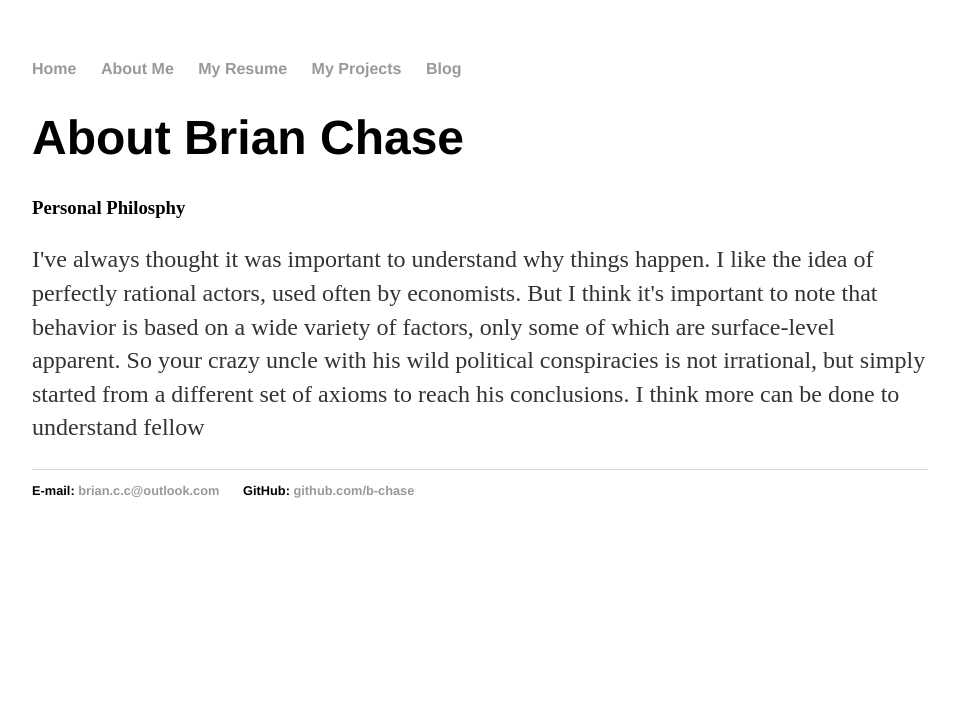
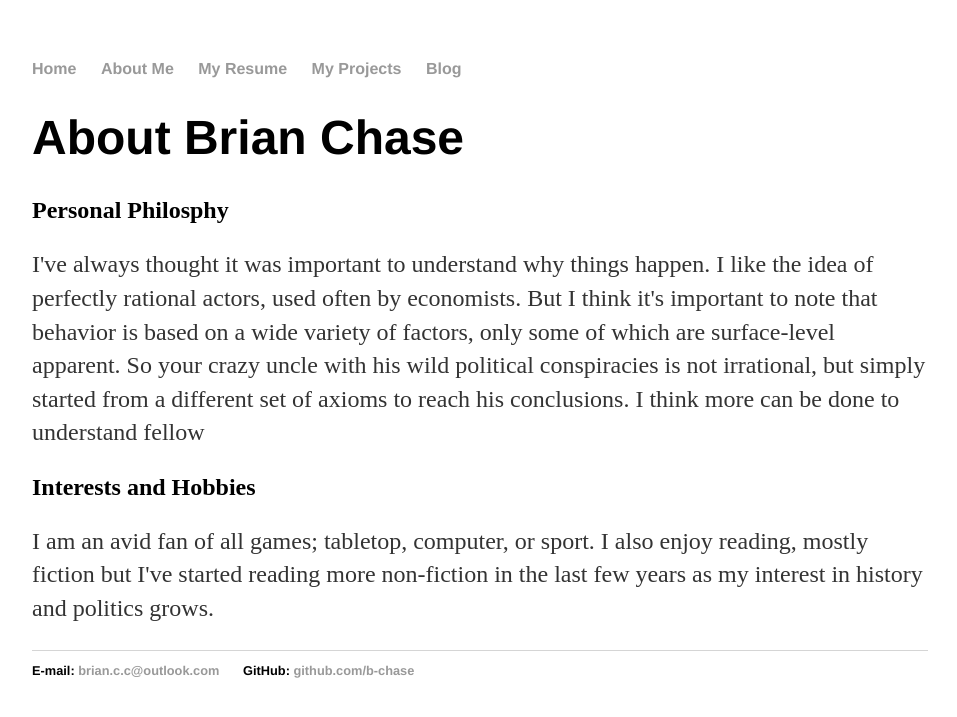
Before and after one commit to b-chase/b-chase.github.io, a Jekyll site: the page built from about/index.html, in a window 1280 px wide. Shown: the top 717 px of the page, without its empty margins (160-1117 px from the left). Built offline with Jekyll 4.4.1, drawn with Linux system fonts in a browser that asks for light colours; a file with an impossible date is left out.

Commit message:
Update index.html
new paragraph

```diff
--- a/about/index.html
+++ b/about/index.html
@@ -4,6 +4,10 @@ title: About Brian Chase
 ---
 <h1>About Brian Chase</h1>
 <article>
-  <h3>Personal Philosphy</h3>
+  <h2>Personal Philosphy</h2>
   <p>I've always thought it was important to understand why things happen. I like the idea of perfectly rational actors, used often by economists. But I think it's important to note that behavior is based on a wide variety of factors, only some of which are surface-level apparent. So your crazy uncle with his wild political conspiracies is not irrational, but simply started from a different set of axioms to reach his conclusions. I think more can be done to understand fellow
 </article>
+<article>
+  <h2>Interests and Hobbies</h2>
+  <p>I am an avid fan of all games; tabletop, computer, or sport. I also enjoy reading, mostly fiction but I've started reading more non-fiction in the last few years as my interest in history and politics grows.
+</article>
```
